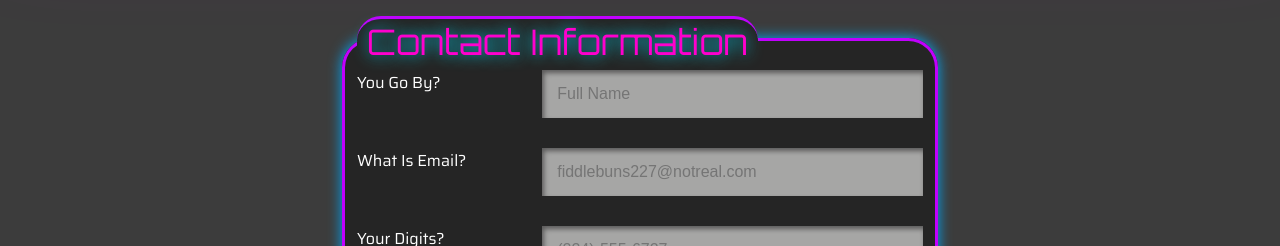
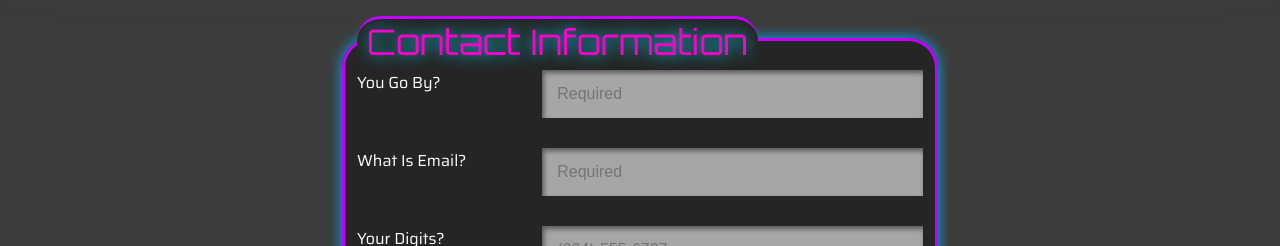
Before and after one commit to NationalThreatRaccoon/Unit-3-Project, a plain HTML site: page index.html in a window 1280 px wide. Shown: the part 183-429 px from the top of the page. Drawn offline with Linux system fonts and the light colour scheme.

Commit message:
Update index.html

```diff
--- a/index.html
+++ b/index.html
@@ -21,12 +21,12 @@
 
       <div class="flex-container">
         <label class="label" for="name">You Go By?</label>
-        <input  type="text" id="name" name="full_name" placeholder="Full Name" required>
+        <input  type="text" id="name" name="full_name" placeholder="Required" required>
         </div>
 
       <div class="flex-container">
         <label class="label" for="email">What Is Email?</label>
-        <input  type="email" id="email" name="user_email" placeholder="fiddlebuns227@notreal.com" required>
+        <input  type="email" id="email" name="user_email" placeholder="Required" required>
         </div>
 
       <div class="flex-container">
```
